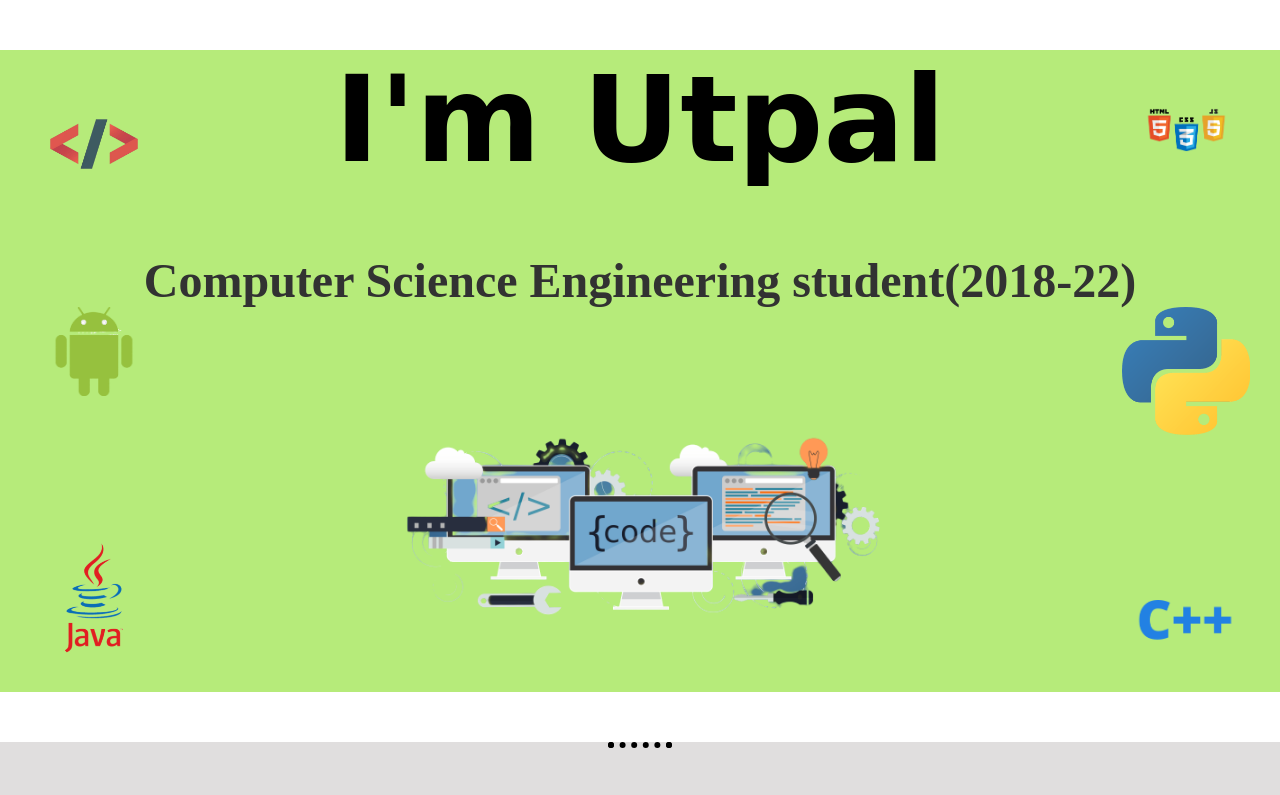
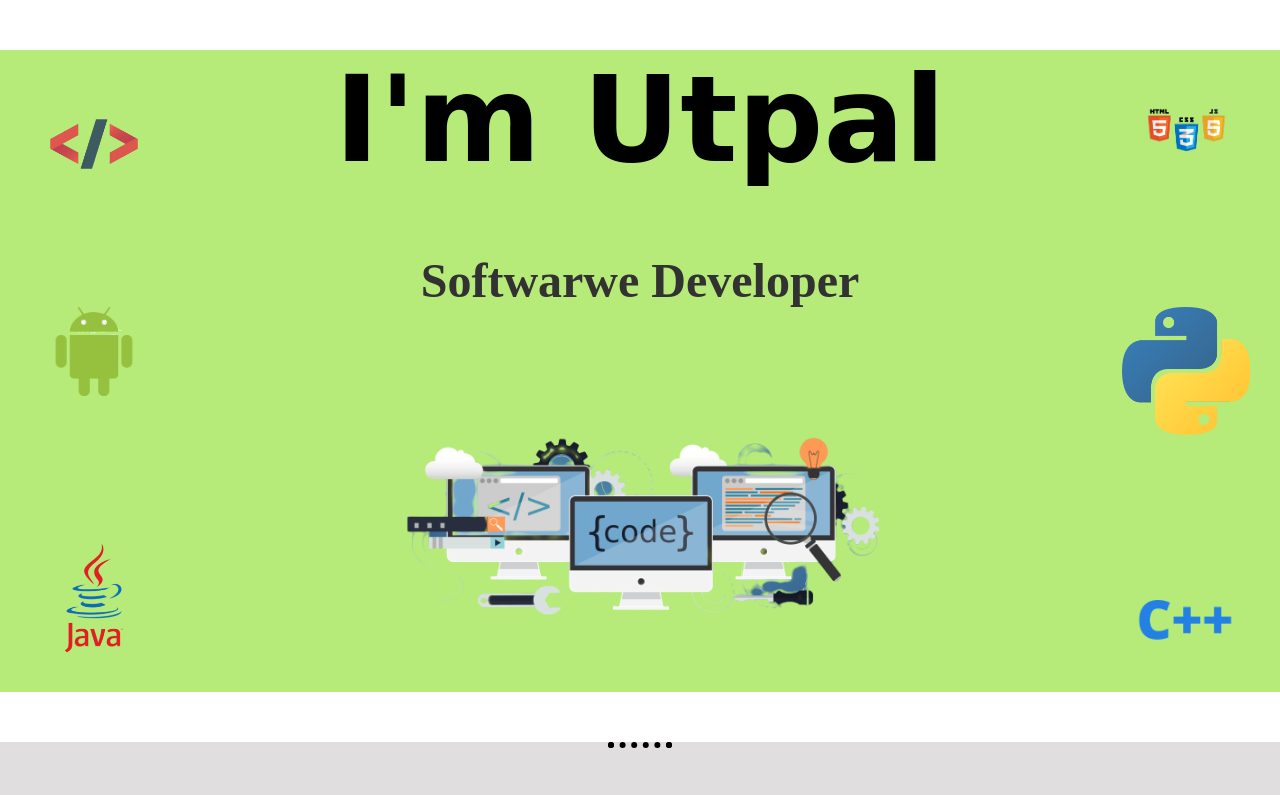
Before and after one commit to utpal8/Utpal-Resume, a plain HTML site: page index.html in a window 1280 px wide. Shown: the top 795 px of the page. Drawn offline with Linux system fonts and the light colour scheme; grey boxes are pictures that could not be loaded; a web font is replaced by a local one.

Commit message:
Add files via upload

```diff
--- a/index.html
+++ b/index.html
@@ -15,7 +15,7 @@
     <img class="cpp-img" src="images/cpp.png" alt="cpp-img">
     <h1>I'm Utpal</h1>
     <img class="java-img" src="images/java.png" alt="java-img">
-    <h4>Computer Science Engineering student(2018-22)</h4>
+    <h4>Softwarwe Developer</h4>
     <img class="web-img" src="images/web.png" alt="web-img">
     <img class="pyt-img" src="images/python.png" alt="pyt-img">
     <img class="and-img" src="images/html.png" alt="and-img">
```
